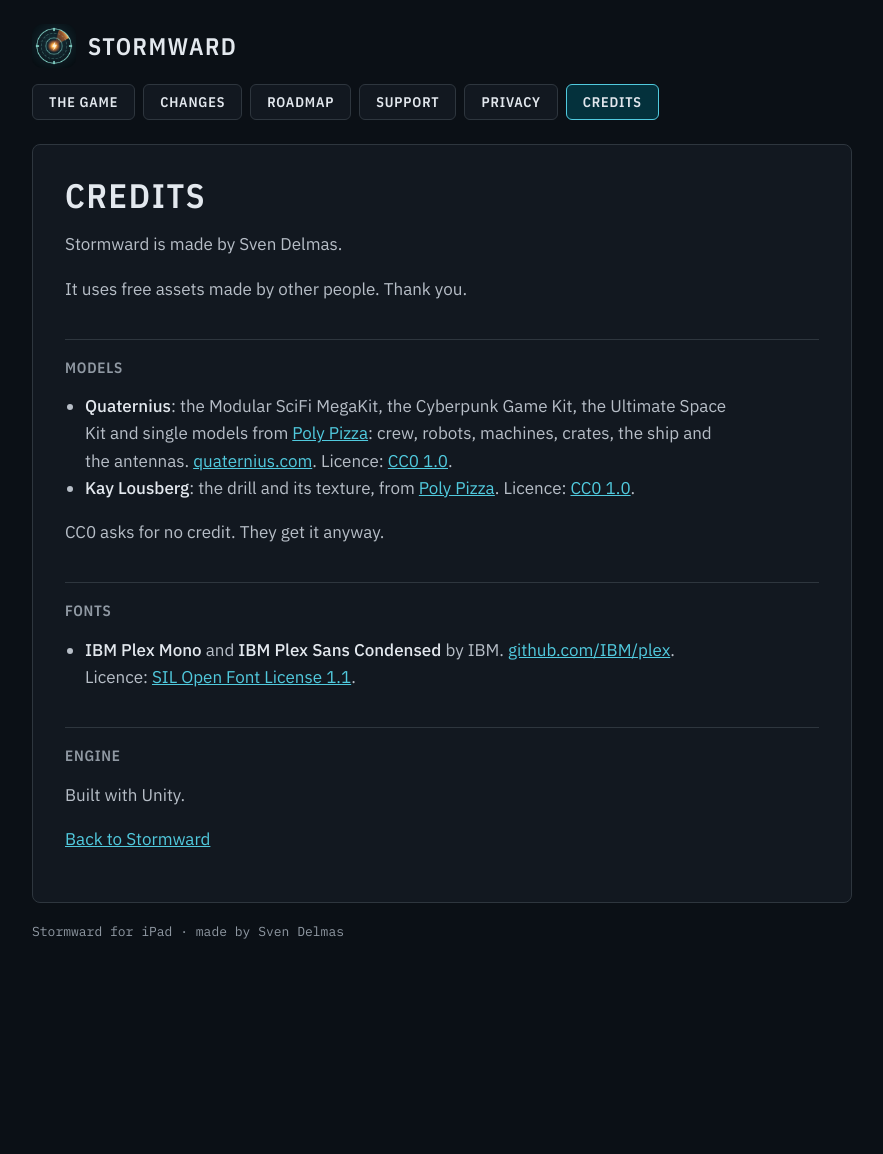
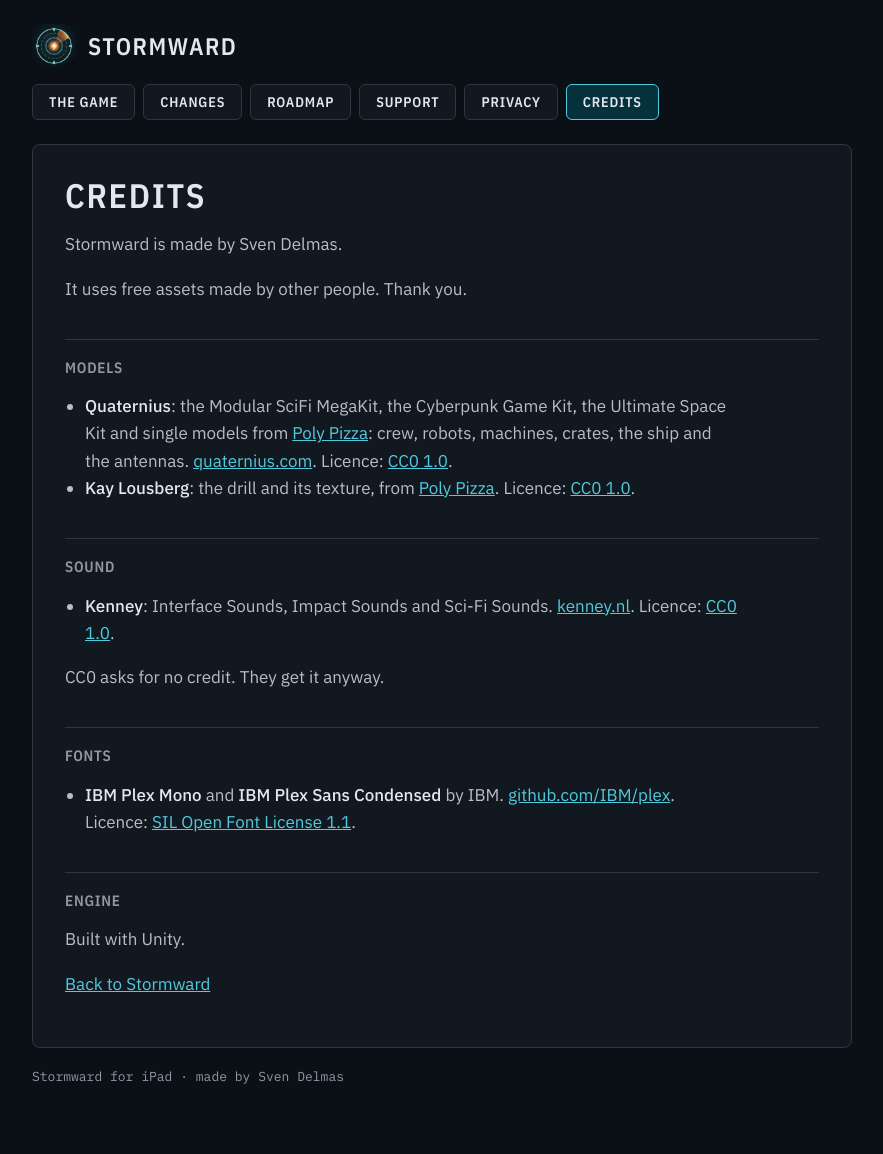
Before and after one commit to platypeeps/stormward-site, a Jekyll site: the page built from credits.md, in a window 1280 px wide. Shown: the whole page, without its empty margins (198-1081 px from the left). Built offline with Jekyll 4.4.1, drawn with Linux system fonts in a browser that asks for light colours; before the commit the page ends 1009 px from its top, so only the background shows below that.

Commit message:
docs: credit Kenney's sound packs (#2)
The game's first sound cues come from three Kenney CC0 packs.

```diff
--- a/credits.md
+++ b/credits.md
@@ -19,6 +19,12 @@ It uses free assets made by other people. Thank you.
   [Poly Pizza](https://poly.pizza/m/8uBbH7Dvmb).
   Licence: [CC0 1.0](https://creativecommons.org/publicdomain/zero/1.0/).
 
+## Sound
+
+- **Kenney**: Interface Sounds, Impact Sounds and Sci-Fi Sounds.
+  [kenney.nl](https://kenney.nl).
+  Licence: [CC0 1.0](https://creativecommons.org/publicdomain/zero/1.0/).
+
 CC0 asks for no credit. They get it anyway.
 
 ## Fonts
```
